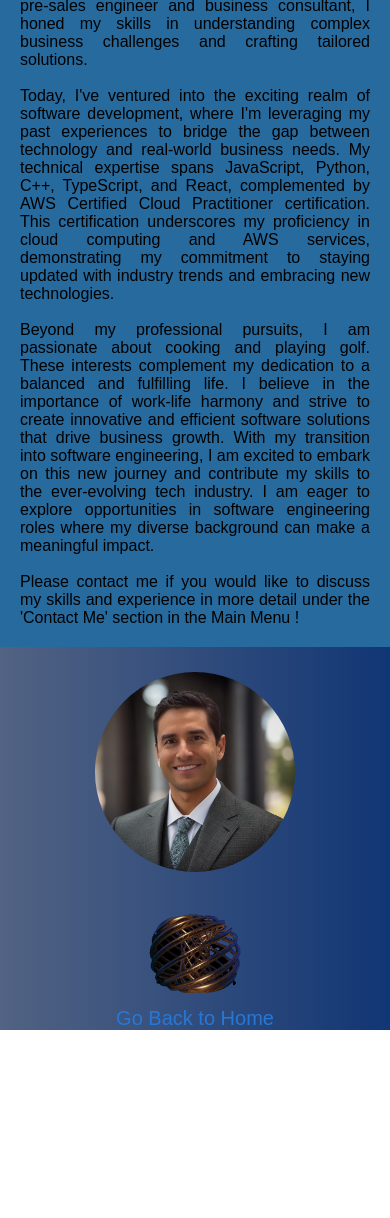
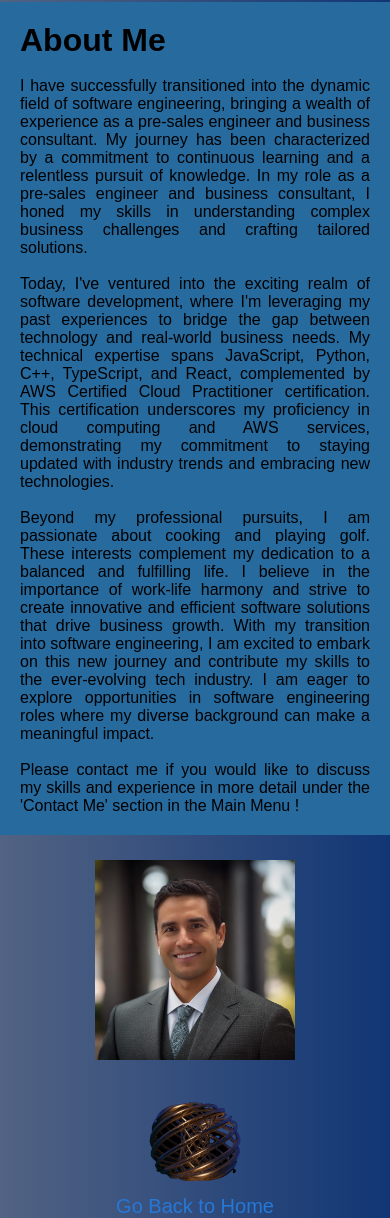
Before and after one commit to I-Angelo/Project-portfolio, a React (Create React App) app: page /about in a window 390 px wide. Before the commit the page ends 1030 px from the top, so only its background shows below. Built offline with nearby package versions, Linux system fonts and the light colour scheme.

Commit message:
mobile version about me working

```diff
--- /dev/null
+++ b/Y/index.html
@@ -0,0 +1,89 @@
+<!DOCTYPE html>
+<html>
+  <head>
+    <meta charset="utf-8">
+    <meta name="viewport" content="width=device-width, initial-scale=1">
+    <title>Welcome to Firebase Hosting</title>
+
+    <!-- update the version number as needed -->
+    <script defer src="/__/firebase/10.4.0/firebase-app-compat.js"></script>
+    <!-- include only the Firebase features as you need -->
+    <script defer src="/__/firebase/10.4.0/firebase-auth-compat.js"></script>
+    <script defer src="/__/firebase/10.4.0/firebase-database-compat.js"></script>
+    <script defer src="/__/firebase/10.4.0/firebase-firestore-compat.js"></script>
+    <script defer src="/__/firebase/10.4.0/firebase-functions-compat.js"></script>
+    <script defer src="/__/firebase/10.4.0/firebase-messaging-compat.js"></script>
+    <script defer src="/__/firebase/10.4.0/firebase-storage-compat.js"></script>
+    <script defer src="/__/firebase/10.4.0/firebase-analytics-compat.js"></script>
+    <script defer src="/__/firebase/10.4.0/firebase-remote-config-compat.js"></script>
+    <script defer src="/__/firebase/10.4.0/firebase-performance-compat.js"></script>
+    <!--
+      initialize the SDK after all desired features are loaded, set useEmulator to false
+      to avoid connecting the SDK to running emulators.
+    -->
+    <script defer src="/__/firebase/init.js?useEmulator=true"></script>
+
+    <style media="screen">
+      body { background: #ECEFF1; color: rgba(0,0,0,0.87); font-family: Roboto, Helvetica, Arial, sans-serif; margin: 0; padding: 0; }
+      #message { background: white; max-width: 360px; margin: 100px auto 16px; padding: 32px 24px; border-radius: 3px; }
+      #message h2 { color: #ffa100; font-weight: bold; font-size: 16px; margin: 0 0 8px; }
+      #message h1 { font-size: 22px; font-weight: 300; color: rgba(0,0,0,0.6); margin: 0 0 16px;}
+      #message p { line-height: 140%; margin: 16px 0 24px; font-size: 14px; }
+      #message a { display: block; text-align: center; background: #039be5; text-transform: uppercase; text-decoration: none; color: white; padding: 16px; border-radius: 4px; }
+      #message, #message a { box-shadow: 0 1px 3px rgba(0,0,0,0.12), 0 1px 2px rgba(0,0,0,0.24); }
+      #load { color: rgba(0,0,0,0.4); text-align: center; font-size: 13px; }
+      @media (max-width: 600px) {
+        body, #message { margin-top: 0; background: white; box-shadow: none; }
+        body { border-top: 16px solid #ffa100; }
+      }
+    </style>
+  </head>
+  <body>
+    <div id="message">
+      <h2>Welcome</h2>
+      <h1>Firebase Hosting Setup Complete</h1>
+      <p>You're seeing this because you've successfully setup Firebase Hosting. Now it's time to go build something extraordinary!</p>
+      <a target="_blank" href="https://firebase.google.com/docs/hosting/">Open Hosting Documentation</a>
+    </div>
+    <p id="load">Firebase SDK Loading&hellip;</p>
+
+    <script>
+      document.addEventListener('DOMContentLoaded', function() {
+        const loadEl = document.querySelector('#load');
+        // // 🔥🔥🔥🔥🔥🔥🔥🔥🔥🔥🔥🔥🔥🔥🔥🔥🔥🔥🔥🔥🔥🔥🔥🔥🔥🔥🔥🔥🔥🔥🔥
+        // // The Firebase SDK is initialized and available here!
+        //
+        // firebase.auth().onAuthStateChanged(user => { });
+        // firebase.database().ref('/path/to/ref').on('value', snapshot => { });
+        // firebase.firestore().doc('/foo/bar').get().then(() => { });
+        // firebase.functions().httpsCallable('yourFunction')().then(() => { });
+        // firebase.messaging().requestPermission().then(() => { });
+        // firebase.storage().ref('/path/to/ref').getDownloadURL().then(() => { });
+        // firebase.analytics(); // call to activate
+        // firebase.analytics().logEvent('tutorial_completed');
+        // firebase.performance(); // call to activate
+        //
+        // // 🔥🔥🔥🔥🔥🔥🔥🔥🔥🔥🔥🔥🔥🔥🔥🔥🔥🔥🔥🔥🔥🔥🔥🔥🔥🔥🔥🔥🔥🔥🔥
+
+        try {
+          let app = firebase.app();
+          let features = [
+            'auth',
+            'database',
+            'firestore',
+            'functions',
+            'messaging',
+            'storage',
+            'analytics',
+            'remoteConfig',
+            'performance',
+          ].filter(feature => typeof app[feature] === 'function');
+          loadEl.textContent = `Firebase SDK loaded with ${features.join(', ')}`;
+        } catch (e) {
+          console.error(e);
+          loadEl.textContent = 'Error loading the Firebase SDK, check the console.';
+        }
+      });
+    </script>
+  </body>
+</html>
--- a/package.json
+++ b/package.json
@@ -7,6 +7,8 @@
     "@testing-library/react": "^13.4.0",
     "@testing-library/user-event": "^13.5.0",
     "axios": "^1.5.1",
+    "firebase": "^10.4.0",
+    "firebase-tools": "^12.6.1",
     "react": "^18.2.0",
     "react-dom": "^18.2.0",
     "react-router-dom": "^6.16.0",
--- a/src/Menu.css
+++ b/src/Menu.css
@@ -1,7 +1,7 @@
 /* Menu.css */
 
 body {
-    overflow: hidden;
+    /* overflow: hidden; */
     background: #2c2c78;
     background: linear-gradient(to right, #526383, #113675);
 }
--- a/src/Menu.js
+++ b/src/Menu.js
@@ -42,7 +42,7 @@ const Menu = () => {
         <li className="menu-item raise">
           <a
             className="menu-item-index raise"
-            href="#"
+            // href="#"
             onClick={() => openNewWindow('https://www.linkedin.com/in/ivan-angelo/')}
           >
             LinkedIn
--- a/src/aboutMe.css
+++ b/src/aboutMe.css
@@ -1,65 +1,80 @@
-/* Add your styles here */
-/* body {
-    font-family: Arial, sans-serif;
-    background-color: #132069;
-  } */
+/* aboutMe.css */
 
-  /* aboutMe.css */
-
-  .about-me-container {
+.about-me-container {
     display: flex;
     flex-direction: column;
     justify-content: center;
     align-items: center;
-    min-height: 50vh; /* Adjust the desired height as needed */
-    /* background-color: #266a9e; */
+    min-height: 100vh;
   }
 
   .about-me-content {
     padding: 20px;
+    /* padding-top: 350px !important; */
+    margin-top: 375px !important;;
     text-align: center;
-    max-width: 600px; /* Adjust the maximum width as needed */
+    max-width: 600px;
     background-color: #266a9e;
-    text-align: justify; /* Justify the text alignment */
-    text-align-last: left; /* Set the alignment of the last line to left (squared) */
-
+    text-align: justify;
+    text-align-last: left;
+    white-space: normal; /* Allow text to wrap */
   }
 
   .button-container {
-    margin-top: 35px; /* Add spacing between the slide and the button */
-    text-align: center; /* Center-align content */
-    /* padding-top: 80px; */
+    margin-top: 35px;
+    text-align: center;
     background-color: transparent;
   }
 
   /* Style for the button link */
   .home-link-button {
-    text-decoration: none; /* Remove underlines */
-    color: #2678d6; /* Link color */
+    text-decoration: none;
+    color: #2678d6;
   }
 
   /* Style for the button image */
   .home-link-button img {
-    width: 100px; /* Adjust the width as needed */
-    height: auto; /* Maintain aspect ratio */
-    display: block; /* Remove any extra spacing below the image */
-    margin: 0 auto; /* Center-align the image horizontally */
+    width: 100px;
+    height: auto;
+    display: block;
+    margin: 0 auto;
   }
 
   /* Picture */
   .Profile-pic {
-    width: 200px; /* Set the width to 200px */
-    height: 200px; /* Set the height to 200px */
-    border-radius: 50%; /* Create a circular shape */
-    overflow: hidden; /* Hide any overflowing content */
-    margin-top: 25px; /* Add spacing between the slide and the button */
-    text-align: center; /* Center-align content */
-    /* padding-top: 25px; */
+    width: 200px;
+    height: 200px;
+    border-radius: 50%;
+    /* overflow: hidden; */
+    margin-top: 25px;
+    text-align: center;
     background-color: transparent;
   }
 
   .selfie {
-    width: 100%; /* Ensure the image takes up the entire container */
-    height: auto; /* Maintain the aspect ratio */
-    display: block; /* Remove any extra spacing below the image */
+    width: 100%;
+    height: auto;
+    display: block;
   }
+
+  /* Mobile-specific styles */
+  @media (max-width: 768px),(max-height: 800px) {
+    .about-me-content {
+      font-size: 16px;
+      padding: 10px; /* Reduce padding for smaller screens */
+      text-align: center; /* Center-align text for smaller screens */
+    }
+
+    .button-container {
+      margin-top: 20px; /* Adjust spacing between the slide and the button */
+    }
+
+    .Profile-pic {
+      width: 150px; /* Reduce the width for smaller screens */
+      height: 150px; /* Reduce the height for smaller screens */
+    }
+  }
+
+  h1 {
+    /* padding-top: 350px; */
+  }
--- a/src/contactMe.css
+++ b/src/contactMe.css
@@ -56,7 +56,7 @@
     width: 200px; /* Set the width to 200px */
     height: 200px; /* Set the height to 200px */
     border-radius: 50%; /* Create a circular shape */
-    overflow: hidden; /* Hide any overflowing content */
+    /*overflow: hidden; /* Hide any overflowing content */
     margin-top: 25px; /* Add spacing between the slide and the button */
     text-align: center; /* Center-align content */
     /* padding-top: 25px; */
--- a/src/index.js
+++ b/src/index.js
@@ -1,5 +1,5 @@
 import React from 'react';
-import ReactDOM from 'react-dom';
+// import ReactDOM from 'react-dom';
 import { createRoot } from 'react-dom/client';
  // Import createRoot
 import './index.css'; // Import your global CSS file if needed
```
Also changed, not shown: firebase.json (added), 2 other files (tests, documents, lock files or other folders).
